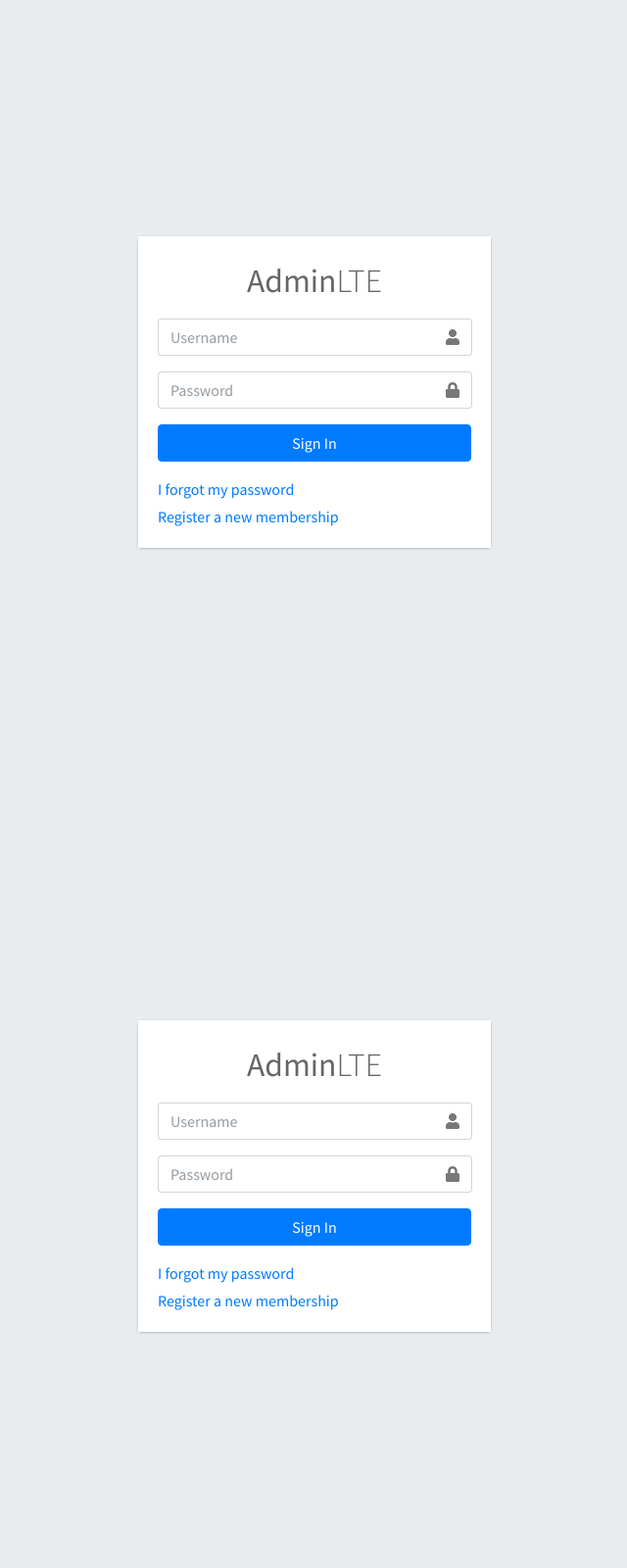
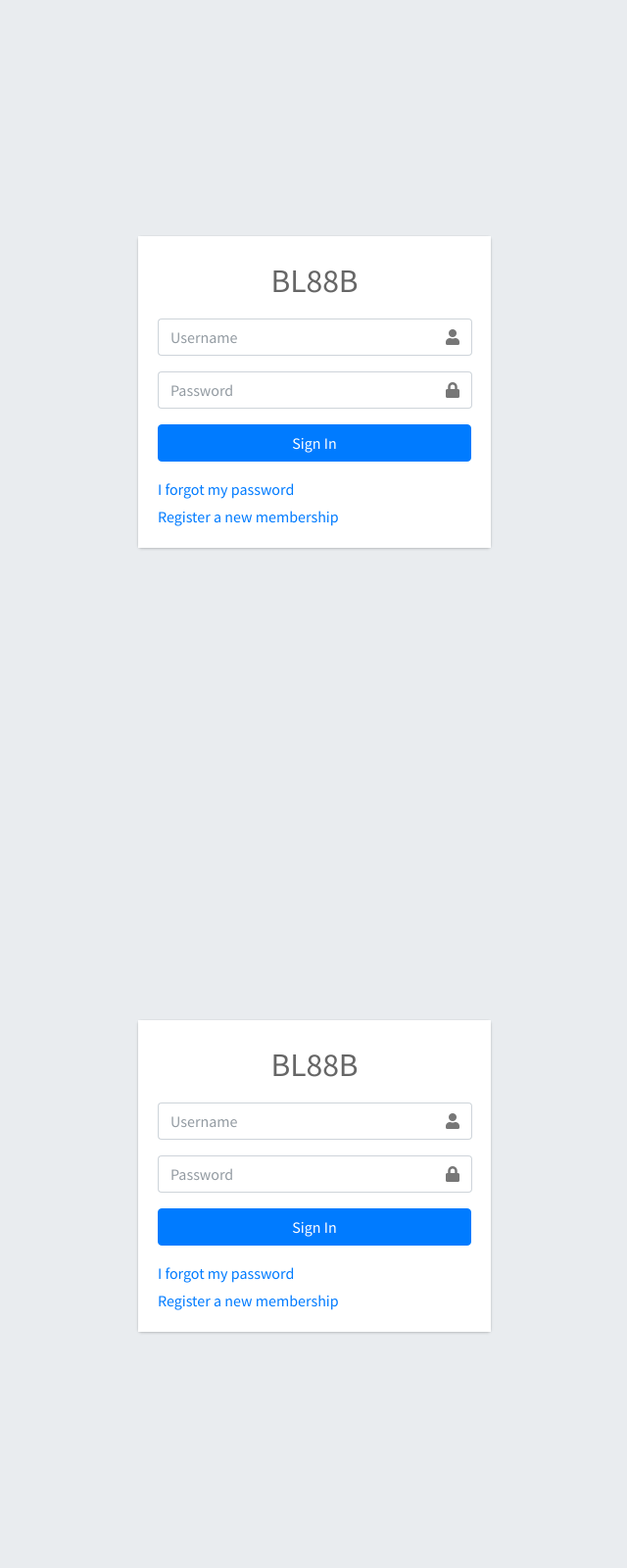
Before and after one commit to nopphawong/portal.bl88b.com, a CodeIgniter 4 app: template app/Views/adminlte/pages/login.php in a window 1280 px wide. Shown: the whole page at 98% size, without its empty margins (319-959 px from the left). Run offline with PHP 8.4 and a stand-in for CodeIgniter, Linux system fonts and the light colour scheme; the template is opened without the code that fills it, so the values that code supplies are empty; some libraries are stand-ins or nearby versions.

Commit message:
fixed missing file

```diff
--- a/app/Models/AgentModel.php
+++ b/app/Models/AgentModel.php
@@ -1,4 +1,4 @@
-<?
+<?php
 
 namespace App\Models;
 
--- a/app/Models/UserModel.php
+++ b/app/Models/UserModel.php
@@ -1,4 +1,4 @@
-<?
+<?php
 
 namespace App\Models;
 
--- a/app/Views/adminlte/pages/login.php
+++ b/app/Views/adminlte/pages/login.php
@@ -7,7 +7,7 @@
         <div class="card">
             <div class="card-body login-card-body">
                 <div class="login-logo">
-                    <a><b>Admin</b>LTE</a>
+                    <a><b>BL88B</b></a>
                 </div>
                 <form @submit="submit">
                     <div class="input-group mb-3">
```
Also changed, not shown: app/Filters/ServAuth.php (+30 -1 lines).
